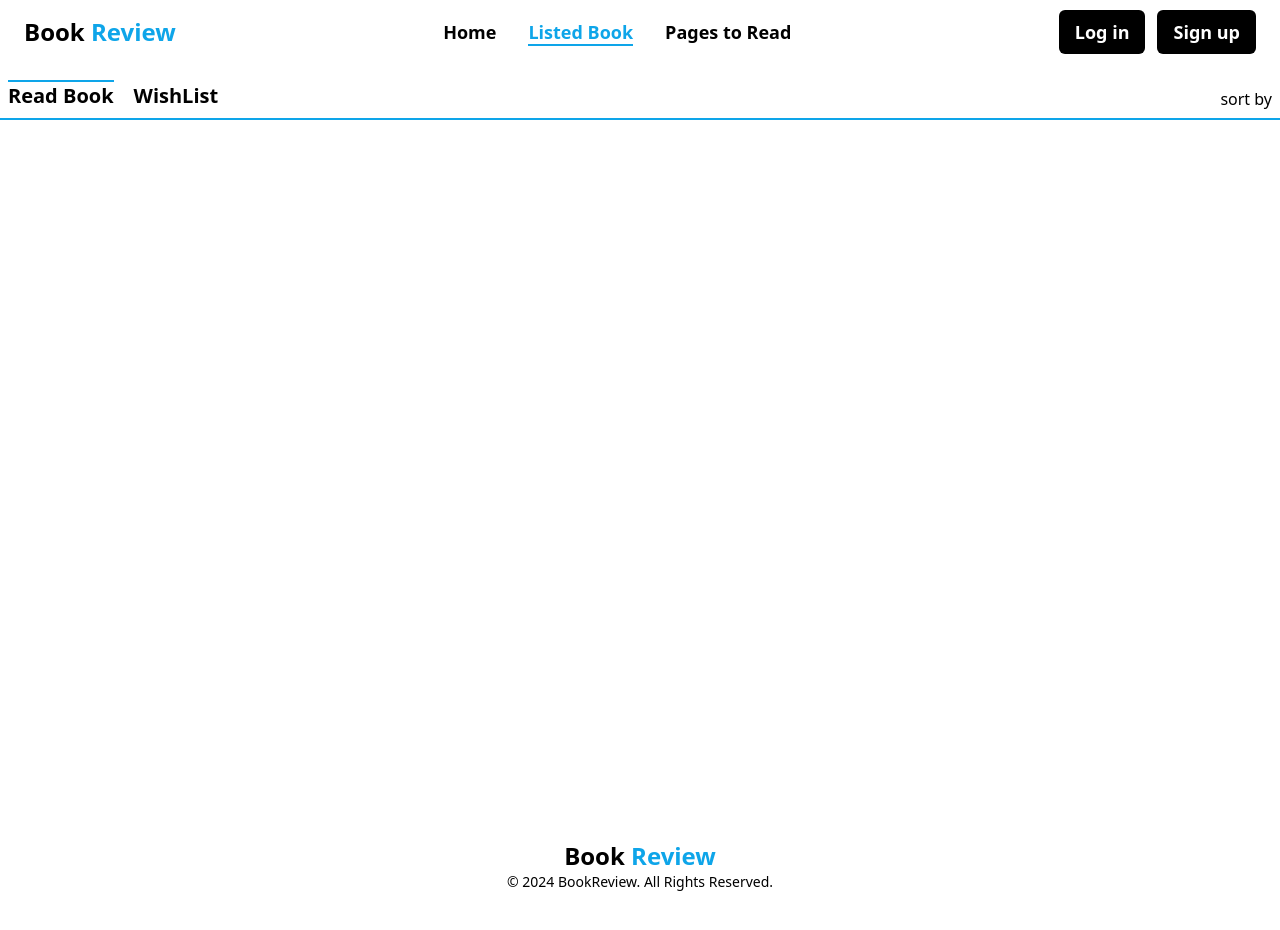
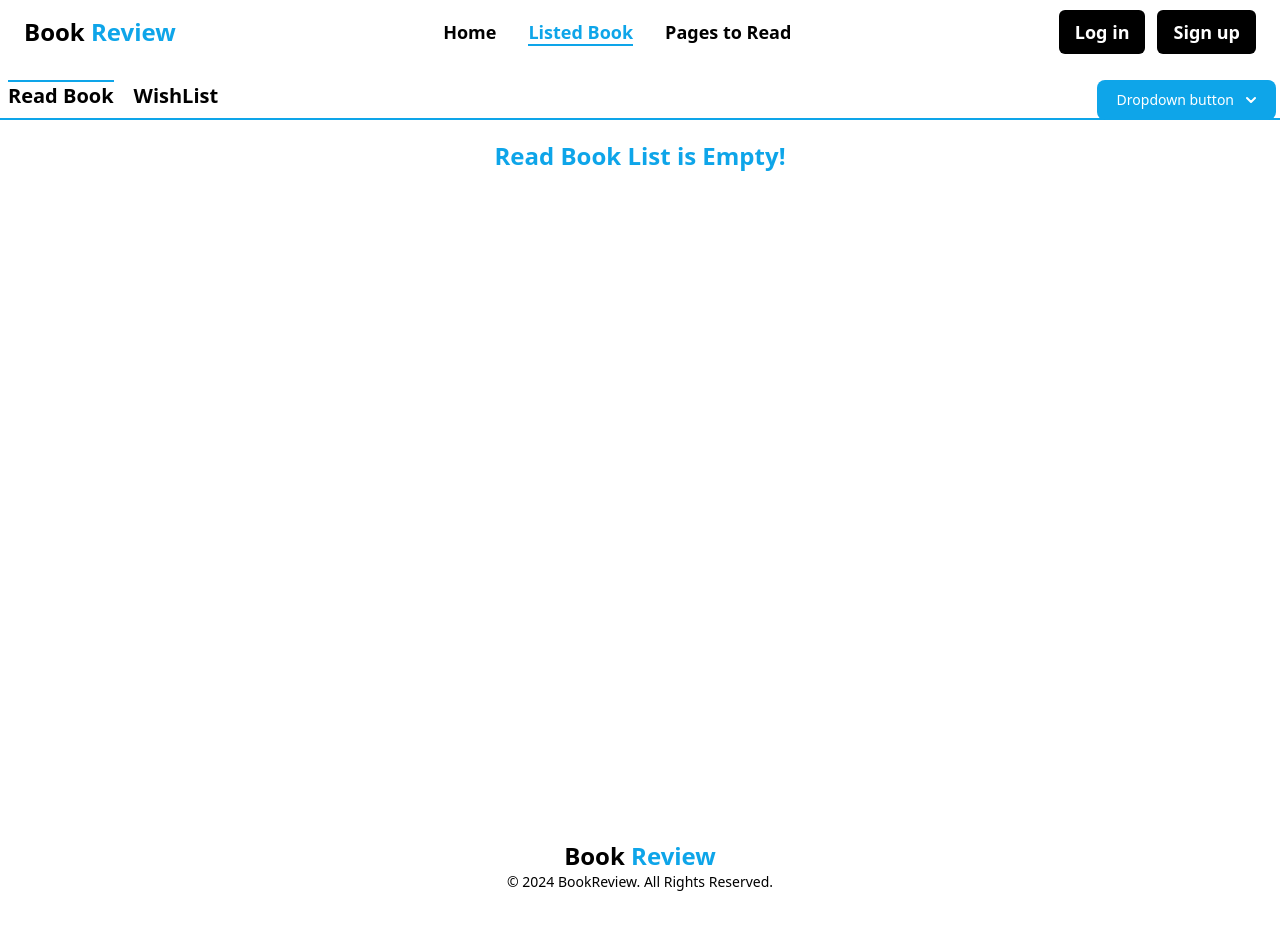
Before and after one commit to zahidhasan13/book-review, a React (Vite) app: page /listed-book in a window 1280 px wide. Built offline with nearby package versions, Linux system fonts and the light colour scheme.

Commit message:
barChart

```diff
--- a/package.json
+++ b/package.json
@@ -17,7 +17,9 @@
     "react-icons": "^5.4.0",
     "react-router-dom": "^7.0.2",
     "react-toastify": "^10.0.6",
-    "sort-by": "^1.2.0"
+    "recharts": "^2.15.0",
+    "sort-by": "^1.2.0",
+    "sweetalert2": "^11.15.0"
   },
   "devDependencies": {
     "@eslint/js": "^9.15.0",
--- /dev/null
+++ b/src/components/CustomBarShape.jsx
@@ -0,0 +1,14 @@
+const CustomBarShape = (props) => {
+  const { x, y, width, height, fill } = props;
+  return (
+    <path
+      d={`M${x},${y + height} L${x + width / 2},${y} L${x + width},${
+        y + height
+      } Z`}
+      fill={fill}
+      stroke="none"
+    />
+  );
+};
+
+export default CustomBarShape;
--- a/src/components/Header.jsx
+++ b/src/components/Header.jsx
@@ -10,7 +10,7 @@ const Header = () => {
     setOpenMenu(!openMenu);
   };
   return (
-    <header className="fixed top-0 left-0 right-0">
+    <header className="fixed top-0 left-0 right-0 z-50">
       <nav className="bg-white/90 backdrop-blur-sm px-4 lg:px-6 py-2.5">
         <div className="flex flex-wrap justify-between items-center mx-auto max-w-screen-xl">
           <Link to="/" className="text-2xl font-semibold">
--- a/src/components/ListedItem.jsx
+++ b/src/components/ListedItem.jsx
@@ -1,14 +1,56 @@
-import React from "react";
+import React, { useContext } from "react";
 import { FaStar } from "react-icons/fa";
 import { Link } from "react-router-dom";
+import { BookContext } from "../context/BookProvider";
+import Swal from "sweetalert2";
 
-const ListedItem = ({ book }) => {
+const ListedItem = ({ book, type }) => {
+  const { setReadBook, setWishList } = useContext(BookContext);
+  const bookDeleteHandler = (id) => {
+    Swal.fire({
+      title: "Are you sure?",
+      text: "You want to delete it!",
+      icon: "warning",
+      showCancelButton: true,
+      confirmButtonColor: "#3085d6",
+      cancelButtonColor: "#d33",
+      confirmButtonText: "Yes, delete it!",
+    }).then((result) => {
+      if (result.isConfirmed) {
+        if (type === "read-book") {
+          const localReadBook =
+            JSON.parse(localStorage.getItem("read-book")) || [];
+          const updatedReadBook = localReadBook.filter(
+            (book) => book.bookId != id
+          );
+          setReadBook(updatedReadBook);
+          localStorage.setItem("read-book", JSON.stringify(updatedReadBook));
+        } else if (type === "wishList") {
+          const localWishList =
+            JSON.parse(localStorage.getItem("wishList")) || [];
+          const updatedWishList = localWishList.filter(
+            (book) => book.bookId != id
+          );
+          setWishList(updatedWishList);
+          localStorage.setItem("wishList", JSON.stringify(updatedWishList));
+        }
+
+        // Show success alert
+        Swal.fire({
+          title: "Deleted!",
+          text: "Your file has been deleted.",
+          icon: "success",
+        });
+      }
+    });
+  };
+
   return (
     <div className="list-item-card border-2 border-sky-500 p-4 rounded-md flex items-start gap-10">
       <div className="w-1/3">
         <img src={book?.image} alt="" className="w-full" />
       </div>
-      <div className="flex flex-col gap-5">
+      <div className="w-2/3 flex flex-col gap-5 overflow-hidden">
         <div className="flex items-center flex-wrap gap-3">
           {book.tags.map((tag, i) => (
             <span
@@ -19,7 +61,7 @@ const ListedItem = ({ book }) => {
             </span>
           ))}
         </div>
-        <h3 className="text-lg font-semibold text-gray-600">
+        <h3 className="text-lg font-semibold text-gray-600 truncate">
           Book Name: <span className="text-3xl">{book?.bookName}</span>
         </h3>
         <h4 className="text-lg font-semibold text-gray-600">
@@ -34,9 +76,17 @@ const ListedItem = ({ book }) => {
             <FaStar />
           </span>
         </p>
-        <Link to={`/book-details/${book.bookId}`}>
-          <button className="btn-primary">View Details</button>
-        </Link>
+        <div className="flex items-center gap-3">
+          <Link to={`/book-details/${book.bookId}`}>
+            <button className="btn-primary">View Details</button>
+          </Link>
+          <button
+            onClick={() => bookDeleteHandler(book.bookId)}
+            className="btn-danger"
+          >
+            Delete Book
+          </button>
+        </div>
       </div>
     </div>
   );
--- a/src/context/BookProvider.jsx
+++ b/src/context/BookProvider.jsx
@@ -24,6 +24,37 @@ const BookProvider = ({ children }) => {
     getAllData();
   }, []);
 
+  const sortByRating = () => {
+    const sortBook = [...readBook].sort((a, b) => b.rating - a.rating);
+    const sortWishlist = [...wishList].sort((a, b) => b.rating - a.rating);
+    setReadBook(sortBook);
+    setWishList(sortWishlist);
+    localStorage.setItem("read-book", JSON.stringify(sortBook));
+    localStorage.setItem("wishList", JSON.stringify(sortWishlist));
+  };
+  const sortByPages = () => {
+    const sortBook = [...readBook].sort((a, b) => b.totalPages - a.totalPages);
+    const sortWishlist = [...wishList].sort(
+      (a, b) => b.totalPages - a.totalPages
+    );
+    setReadBook(sortBook);
+    setWishList(sortWishlist);
+    localStorage.setItem("read-book", JSON.stringify(sortBook));
+    localStorage.setItem("read-book", JSON.stringify(sortWishlist));
+  };
+  const sortByPublishedYear = () => {
+    const sortBook = [...readBook].sort(
+      (a, b) => b.yearOfPublishing - a.yearOfPublishing
+    );
+    const sortWishlist = [...wishList].sort(
+      (a, b) => b.yearOfPublishing - a.yearOfPublishing
+    );
+    setReadBook(sortBook);
+    setWishList(sortWishlist);
+    localStorage.setItem("read-book", JSON.stringify(sortBook));
+    localStorage.setItem("read-book", JSON.stringify(sortWishlist));
+  };
+
   const book = {
     allBooks,
     setAllBooks,
@@ -33,6 +64,9 @@ const BookProvider = ({ children }) => {
     setReadBook,
     wishList,
     setWishList,
+    sortByRating,
+    sortByPages,
+    sortByPublishedYear,
   };
   return <BookContext.Provider value={book}>{children}</BookContext.Provider>;
 };
--- a/src/index.css
+++ b/src/index.css
@@ -28,6 +28,9 @@
 .btn-secondary {
   @apply bg-sky-500  px-3 py-1 lg:px-4 lg:py-2 text-white text-lg font-semibold rounded-md hover:bg-sky-700 duration-300;
 }
+.btn-danger {
+  @apply bg-red-500  px-3 py-1 lg:px-4 lg:py-2 text-white text-lg font-semibold rounded-md hover:bg-red-700 duration-300;
+}
 
 .activeTab {
   @apply text-xl font-semibold border-t-2 border-sky-500 pb-2;
--- a/src/pages/ListedBook.jsx
+++ b/src/pages/ListedBook.jsx
@@ -1,13 +1,15 @@
-import React, { useState } from "react";
+import React, { useContext, useState } from "react";
 import ListedItem from "../components/ListedItem";
+import { BookContext } from "../context/BookProvider";
 
 const ListedBook = () => {
   const [activeTab, setActiveTab] = useState("read-book");
-  const wishList = JSON.parse(localStorage.getItem("wishList"));
-  const readBook = JSON.parse(localStorage.getItem("read-book"));
+  const [openDropDown, setOpenDropDown] = useState(false);
+  const { readBook, wishList, sortByRating, sortByPages, sortByPublishedYear } =
+    useContext(BookContext);
   return (
     <div className="min-h-screen container mx-auto py-20">
-      <div className="flex items-center justify-between border-b-2 border-sky-500 px-2">
+      <div className="flex items-center justify-between border-b-2 border-sky-500 px-2 relative">
         <div className="flex items-center gap-5">
           <button
             onClick={() => setActiveTab("read-book")}
@@ -22,21 +24,96 @@ const ListedBook = () => {
             WishList
           </button>
         </div>
-        <div>sort by</div>
+        <div className="absolute right-1 top-0">
+          <button
+            onClick={() => setOpenDropDown(!openDropDown)}
+            id="dropdownDefaultButton"
+            data-dropdown-toggle="dropdown"
+            className="text-white bg-sky-500 hover:bg-sky-700  font-medium rounded-lg text-sm px-5 py-2.5 text-center inline-flex items-center"
+            type="button"
+          >
+            Dropdown button{" "}
+            <svg
+              className="w-2.5 h-2.5 ms-3"
+              aria-hidden="true"
+              xmlns="http://www.w3.org/2000/svg"
+              fill="none"
+              viewBox="0 0 10 6"
+            >
+              <path
+                stroke="currentColor"
+                stroke-linecap="round"
+                stroke-linejoin="round"
+                stroke-width="2"
+                d="m1 1 4 4 4-4"
+              />
+            </svg>
+          </button>
+
+          {/* <!-- Dropdown menu --> */}
+          <div
+            id="dropdown"
+            className={`z-10 bg-sky-500 shadow w-44 ${
+              openDropDown ? "block" : "hidden"
+            }`}
+          >
+            <ul
+              className="py-2 text-sm text-white"
+              aria-labelledby="dropdownDefaultButton"
+            >
+              <li>
+                <button
+                  onClick={sortByRating}
+                  class="block w-full px-4 py-2 hover:bg-sky-700"
+                >
+                  Rating
+                </button>
+              </li>
+              <li>
+                <button
+                  onClick={sortByPages}
+                  class="block w-full px-4 py-2 hover:bg-sky-700"
+                >
+                  Number of Pages
+                </button>
+              </li>
+              <li>
+                <button
+                  onClick={sortByPublishedYear}
+                  class="block w-full px-4 py-2 hover:bg-sky-700"
+                >
+                  Published Year
+                </button>
+              </li>
+            </ul>
+          </div>
+        </div>
       </div>
       <div className="mt-5">
+        {readBook.length === 0 && activeTab === "read-book" ? (
+          <p className="text-center text-2xl font-bold text-sky-500">
+            Read Book List is Empty!
+          </p>
+        ) : (
           <div className="grid grid-cols-1 lg:grid-cols-2 gap-5">
             {activeTab === "read-book" &&
               readBook?.map((book) => (
-              <ListedItem key={book.bookId} book={book} />
+                <ListedItem key={book.bookId} book={book} type="read-book" />
               ))}
           </div>
+        )}
+        {wishList.length === 0 && activeTab === "wishList" ? (
+          <p className="text-center text-2xl font-bold text-sky-500">
+            Wishlist is Empty!
+          </p>
+        ) : (
           <div className="grid grid-cols-1 lg:grid-cols-2 gap-5">
             {activeTab === "wishList" &&
               wishList?.map((book) => (
-              <ListedItem key={book.bookId} book={book} />
+                <ListedItem key={book.bookId} book={book} type="wishList" />
               ))}
           </div>
+        )}
       </div>
     </div>
   );
--- a/src/pages/PagesToRead.jsx
+++ b/src/pages/PagesToRead.jsx
@@ -1,7 +1,52 @@
-import React from "react";
+import React, { useContext } from "react";
+import {
+  BarChart,
+  Bar,
+  XAxis,
+  YAxis,
+  CartesianGrid,
+  Tooltip,
+  Legend,
+  ResponsiveContainer,
+  Cell,
+} from "recharts";
+import { BookContext } from "../context/BookProvider";
+import CustomBarShape from "../components/CustomBarShape";
 
 const PagesToRead = () => {
-  return <div>page to read</div>;
+  const { readBook } = useContext(BookContext);
+  const chartData = readBook.map((book) => ({
+    name: book.bookName,
+    pages: book.totalPages,
+  }));
+  const colors = ["#8884d8", "#82ca9d", "#ffc658", "#ff8042", "#8dd1e1"];
+  return (
+    <div className="container mx-auto py-20 -z-10 text-center">
+      <h2 className="text-4xl font-semibold text-center border-b-2 border-sky-500 pb-2 inline-block">
+        Read <span className="text-sky-500">Book </span> Chart
+      </h2>
+      <ResponsiveContainer width="100%" height={400}>
+        <BarChart
+          data={chartData}
+          margin={{ top: 20, right: 30, left: 20, bottom: 5 }}
+        >
+          <CartesianGrid strokeDasharray="3 3" />
+          <XAxis dataKey="name" />
+          <YAxis />
+          <Tooltip />
+          <Legend />
+          <Bar dataKey="pages" fill="#8884d8" shape={<CustomBarShape />}>
+            {chartData.map((entry, index) => (
+              <Cell
+                key={`cell-${index}`}
+                fill={colors[index % colors.length]}
+              />
+            ))}
+          </Bar>
+        </BarChart>
+      </ResponsiveContainer>
+    </div>
+  );
 };
 
 export default PagesToRead;
```
Also changed, not shown: src/pages/BookDetails.jsx (+25 -6 lines), 1 other file (tests, documents, lock files or other folders). Lines whose indentation alone changed are shown as unchanged.
